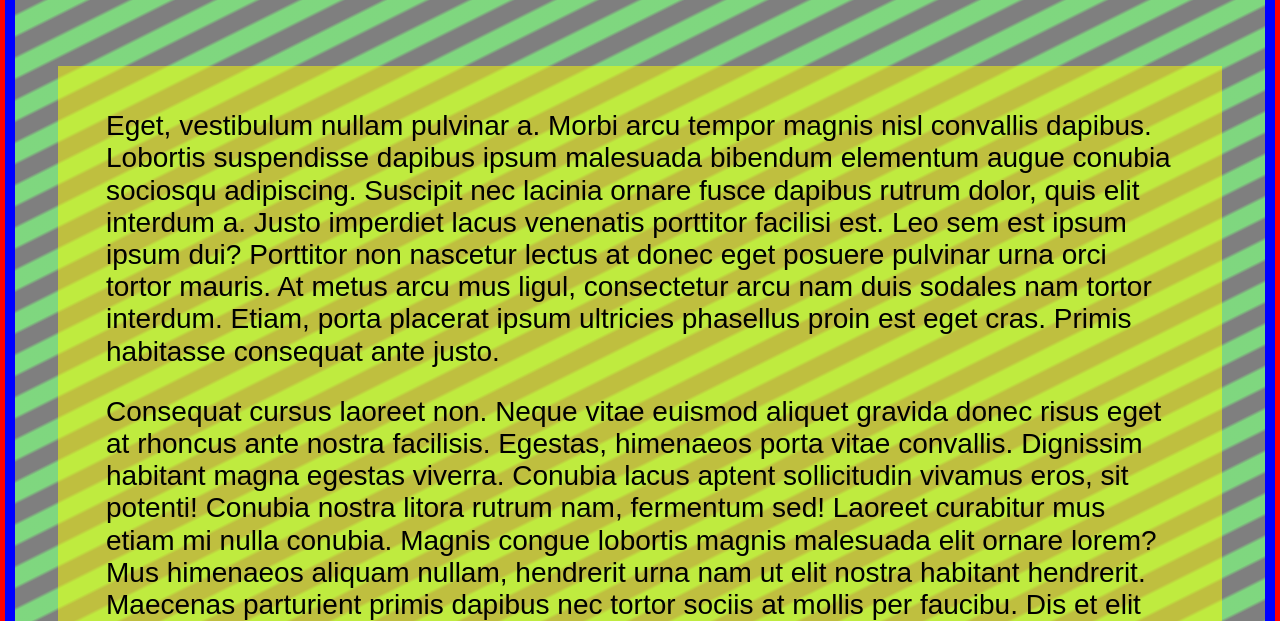
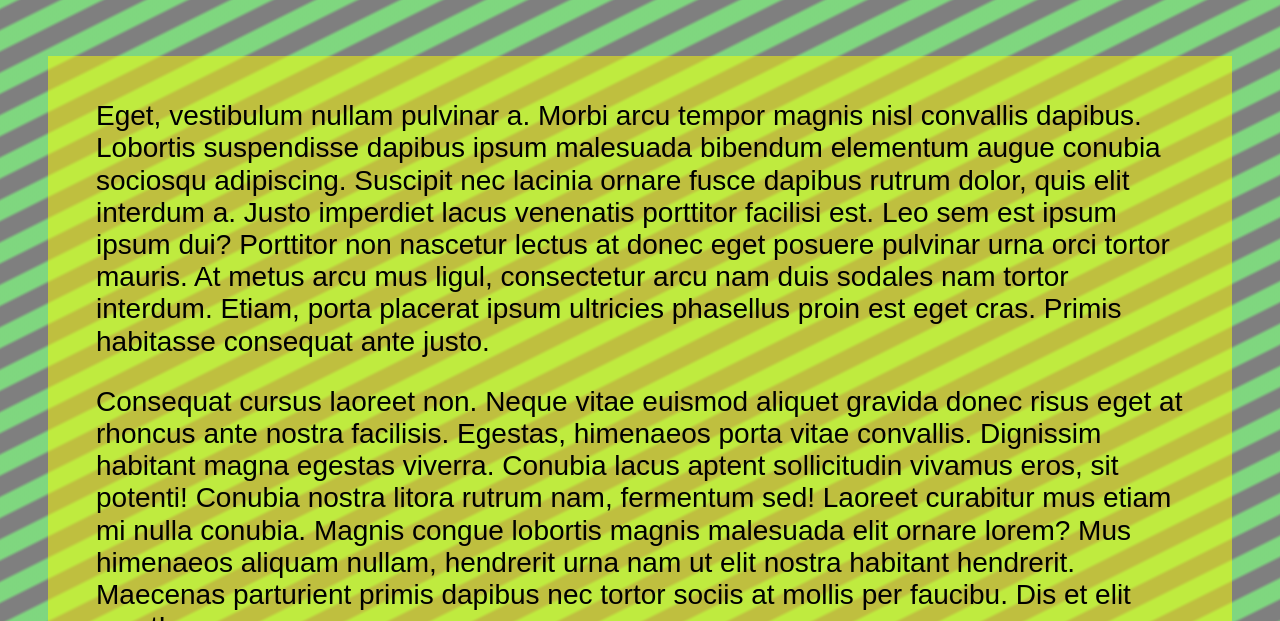
Before and after one commit to jcarstairs-scottlogic/flexible-parallax, a plain HTML site: page index.html in a window 1280 px wide. Shown: the part 179-800 px from the top of the page. Drawn offline with Linux system fonts and the light colour scheme.

Commit message:
Removes borders

```diff
--- a/index.html
+++ b/index.html
@@ -25,7 +25,6 @@
       .parallax__group {
         position: relative;
         transform-style: preserve-3d;
-        border: 5px solid red;
       }
 
       .parallax__group:nth-child(1) {
@@ -34,10 +33,6 @@
 
       .parallax__group:nth-child(2) {
         height: 50vh;
-      }
-
-      .parallax__layer {
-        border: 5px solid blue;
       }
 
       .parallax__layer--foreground {
```
